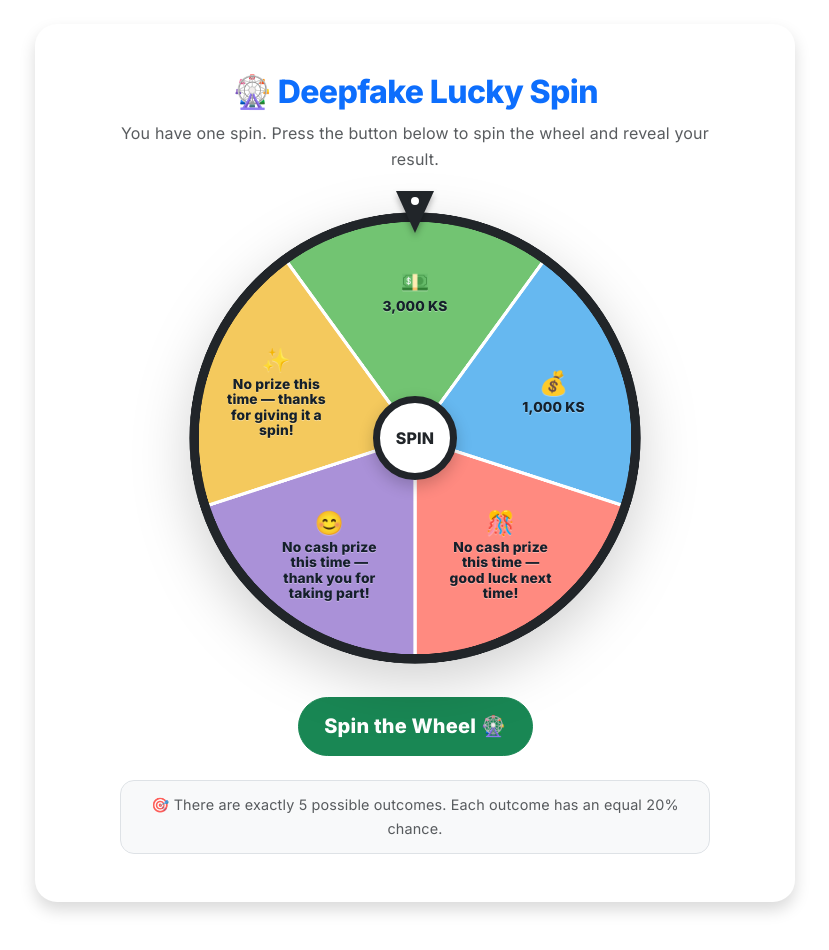
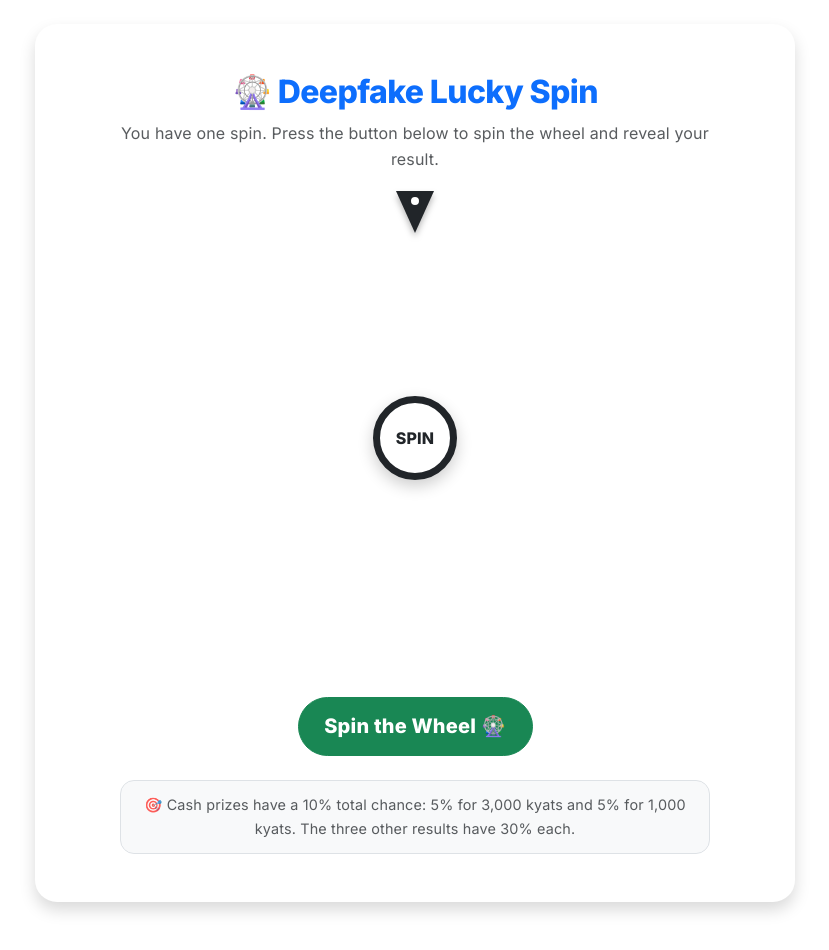
Before and after one commit to LEvan1310/deepfake-survey-app, a Flask app: page /reward in a window 1280 px wide. Shown: the part 52-1002 px from the top of the page, without its empty margins (225-1054 px from the left). Run offline with Flask 3, Linux system fonts and the light colour scheme; the visitor is signed in with stand-in values (Sample User, id 1); some libraries are stand-ins or nearby versions.

Commit message:
Update reward.html

```diff
--- a/templates/reward.html
+++ b/templates/reward.html
@@ -115,8 +115,8 @@
   {% endif %}
 
   <div class="chance-note mt-4 mx-auto">
-    <span data-lang-block="en">🎯 There are exactly 5 possible outcomes. Each outcome has an equal 20% chance.</span>
-    <span data-lang-block="my" style="display:none">🎯 ရလဒ် ၅ မျိုးသာရှိပြီး ရလဒ်တစ်မျိုးစီ ရနိုင်ခြေ 20% တူညီပါသည်။</span>
+    <span data-lang-block="en">🎯 Cash prizes have a 10% total chance: 5% for 3,000 kyats and 5% for 1,000 kyats. The three other results have 30% each.</span>
+    <span data-lang-block="my" style="display:none">🎯 ငွေသားဆုရနိုင်ခြေ စုစုပေါင်း 10% ဖြစ်ပါသည် — 3,000 ကျပ်အတွက် 5% နှင့် 1,000 ကျပ်အတွက် 5% ဖြစ်ပြီး အခြားရလဒ် ၃ မျိုးမှာ တစ်မျိုးလျှင် 30% ဖြစ်ပါသည်။</span>
   </div>
 </div>
 
@@ -140,8 +140,11 @@ document.addEventListener('DOMContentLoaded', () => {
 
   const colors = ['#72C472', '#66B8F0', '#FF8A80', '#AA91D8', '#F4C95D'];
   const segmentCount = rewards.length;
-  const segmentDeg = 360 / segmentCount;
-  const segmentRad = (Math.PI * 2) / segmentCount;
+  // The visual wheel uses the same probabilities as the backend:
+  // 5%, 5%, 30%, 30%, 30%.
+  const probabilities = rewards.map(item => Number(item.probability || 0));
+  const totalProbability = probabilities.reduce((a, b) => a + b, 0);
+  const segmentAngles = probabilities.map(p => (p / totalProbability) * Math.PI * 2);
   const cx = canvas.width / 2;
   const cy = canvas.height / 2;
   const radius = canvas.width * 0.47;
@@ -159,9 +162,11 @@ document.addEventListener('DOMContentLoaded', () => {
 
   function drawWheel() {
     ctx.clearRect(0, 0, canvas.width, canvas.height);
+    let cumulative = 0;
     for (let i = 0; i < segmentCount; i++) {
-      const a0 = startAngle + i * segmentRad;
-      const a1 = a0 + segmentRad;
+      const a0 = startAngle + cumulative;
+      const a1 = a0 + segmentAngles[i];
+      cumulative += segmentAngles[i];
       ctx.beginPath();
       ctx.moveTo(cx, cy);
       ctx.arc(cx, cy, radius, a0, a1);
```
